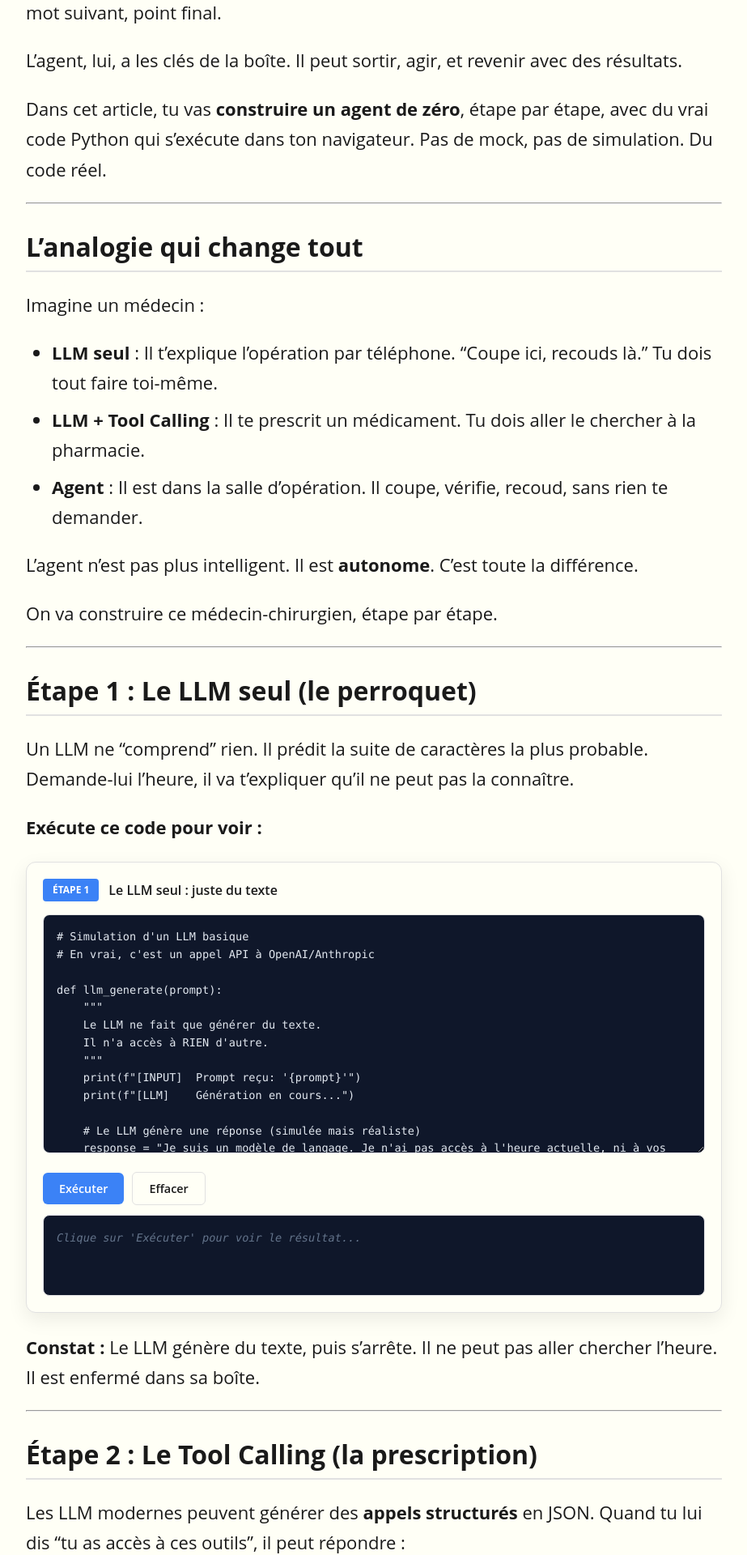
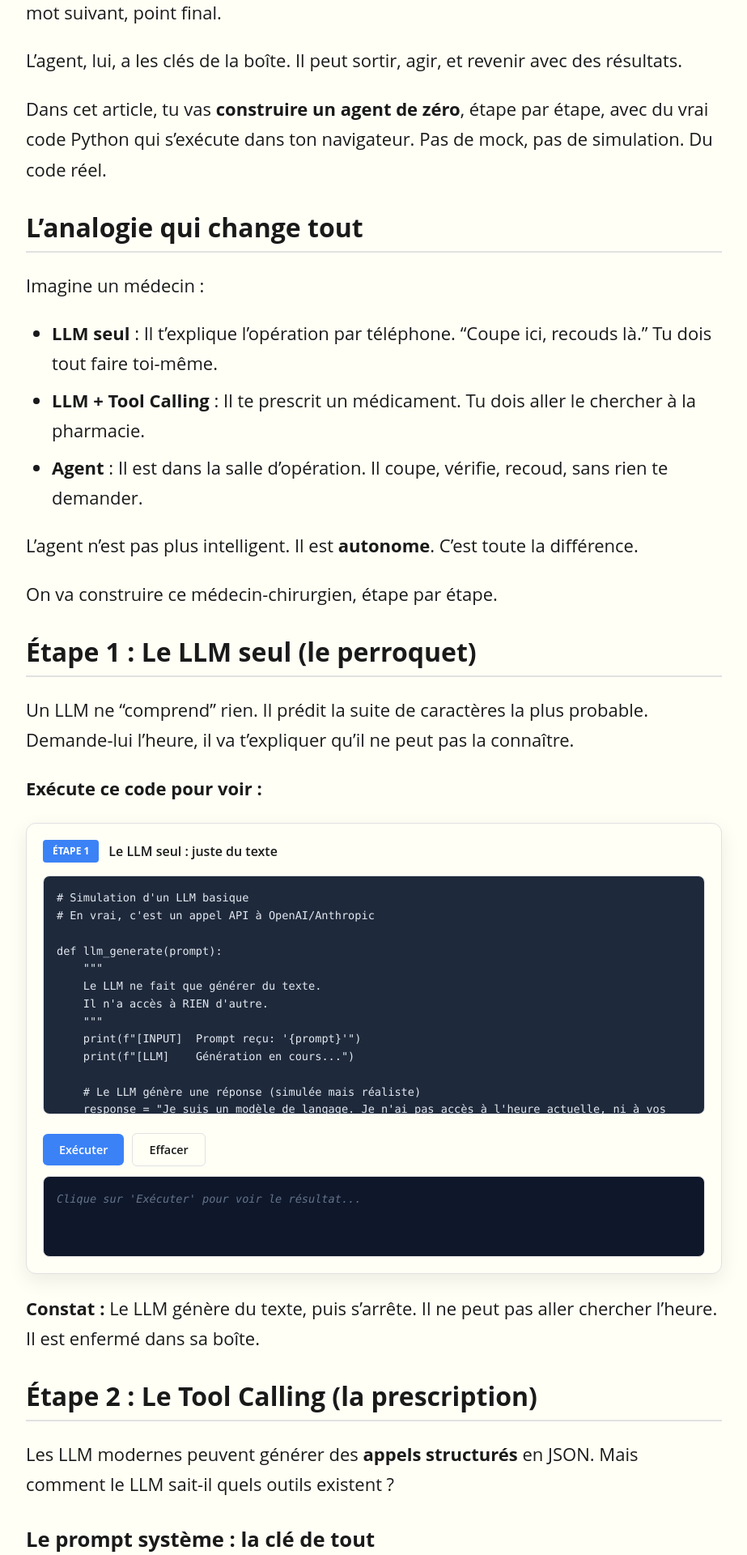
Before and after one commit to ssime-git/JustGeek, a Jekyll site: the page built from _posts/2026-03-29-qu-est-ce-qu-un-agent-ia.md, in a window 1280 px wide. Shown: the part 344-2264 px from the top of the page at 81% size, without its empty margins (178-1101 px from the left). Built offline with Jekyll 4.4.1, drawn with Linux system fonts in a browser that asks for light colours; some of the changed text lies outside the part shown.

Commit message:
feat: add tool calling explanation and improve demo code styling
- Added "Le prompt système" section explaining how LLMs receive tool definitions via JSON
- Added example API request showing tools array structure with get_time and calculate functions
- Clarified that LLMs do pattern matching on tool descriptions, not intelligent decision-making
- Made all demo code textareas readonly to prevent accidental editing
- Added CSS styling for readonly textareas with darker background and no resize
- Removed

````diff
--- a/_posts/2026-03-29-qu-est-ce-qu-un-agent-ia.md
+++ b/_posts/2026-03-29-qu-est-ce-qu-un-agent-ia.md
@@ -13,7 +13,6 @@
 
 Dans cet article, tu vas **construire un agent de zéro**, étape par étape, avec du vrai code Python qui s'exécute dans ton navigateur. Pas de mock, pas de simulation. Du code réel.
 
----
 
 ## L'analogie qui change tout
 
@@ -27,7 +26,6 @@
 
 On va construire ce médecin-chirurgien, étape par étape.
 
----
 
 ## Étape 1 : Le LLM seul (le perroquet)
 
@@ -40,7 +38,7 @@
     <span class="demo-badge">Étape 1</span>
     <span class="demo-title">Le LLM seul : juste du texte</span>
   </div>
-  <textarea class="pyodide-code" rows="12">
+  <textarea class="pyodide-code" rows="12" readonly>
 # Simulation d'un LLM basique
 # En vrai, c'est un appel API à OpenAI/Anthropic
 
@@ -72,11 +70,52 @@
 
 **Constat :** Le LLM génère du texte, puis s'arrête. Il ne peut pas aller chercher l'heure. Il est enfermé dans sa boîte.
 
----
 
 ## Étape 2 : Le Tool Calling (la prescription)
 
-Les LLM modernes peuvent générer des **appels structurés** en JSON. Quand tu lui dis "tu as accès à ces outils", il peut répondre :
+Les LLM modernes peuvent générer des **appels structurés** en JSON. Mais comment le LLM sait-il quels outils existent ?
+
+### Le prompt système : la clé de tout
+
+Quand tu appelles l'API d'OpenAI ou Anthropic avec des outils, tu envoies quelque chose comme ça :
+
+```json
+{
+  "model": "gpt-4",
+  "messages": [{"role": "user", "content": "Quelle heure est-il ?"}],
+  "tools": [
+    {
+      "type": "function",
+      "function": {
+        "name": "get_time",
+        "description": "Retourne l'heure actuelle du serveur",
+        "parameters": {"type": "object", "properties": {}}
+      }
+    },
+    {
+      "type": "function",
+      "function": {
+        "name": "calculate",
+        "description": "Évalue une expression mathématique",
+        "parameters": {
+          "type": "object",
+          "properties": {
+            "expression": {"type": "string", "description": "L'expression à calculer"}
+          }
+        }
+      }
+    }
+  ]
+}
+```
+
+Le LLM **voit** cette liste d'outils dans son contexte. Il ne "décide" pas intelligemment, il fait du **pattern matching** : "L'utilisateur demande l'heure → j'ai un outil `get_time` → je génère un JSON pour l'appeler."
+
+C'est du texte qui génère du texte. Pas de magie.
+
+### Ce que le LLM génère
+
+Quand il juge qu'un outil est pertinent, il répond :
 
 ```json
 {"tool": "get_time", "args": {}}
@@ -91,7 +130,7 @@
     <span class="demo-badge">Étape 2</span>
     <span class="demo-title">Tool Calling : le LLM génère du JSON</span>
   </div>
-  <textarea class="pyodide-code" rows="20">
+  <textarea class="pyodide-code" rows="20" readonly>
 import json
 
 def llm_with_tools(prompt, available_tools):
@@ -133,7 +172,6 @@
 
 **Question clé :** Le LLM a généré `{"tool": "get_time"}`. Mais qui va réellement appeler la fonction `get_time()` ? Pas le LLM. C'est **ton code**.
 
----
 
 ## Étape 3 : Le Dispatcher (ton code)
 
@@ -150,7 +188,7 @@
     <span class="demo-badge">Étape 3</span>
     <span class="demo-title">Le Dispatcher : parser et exécuter</span>
   </div>
-  <textarea class="pyodide-code" rows="35">
+  <textarea class="pyodide-code" rows="35" readonly>
 import json
 from datetime import datetime
 
@@ -215,7 +253,6 @@
 
 Mais il manque encore quelque chose : **la boucle**.
 
----
 
 ## Étape 4 : La Boucle Autonome (l'agent)
 
@@ -434,7 +471,6 @@
   <div class="pyodide-output"></div>
 </div>
 
----
 
 ## Résumé : LLM vs Tool Calling vs Agent
 
@@ -446,7 +482,6 @@
 | Boucle autonome | Non | Non | Oui |
 | Gère plusieurs étapes | Non | Non | Oui |
 
----
 
 ## Ce que tu as appris
 
@@ -459,7 +494,6 @@
 
 La prochaine fois que tu utilises Claude ou GPT avec des outils, tu sauras exactement ce qui se passe sous le capot.
 
----
 
 <!-- Turnstile Script -->
 <script src="https://challenges.cloudflare.com/turnstile/v0/api.js" async defer></script>
--- a/assets/css/agent-demos.css
+++ b/assets/css/agent-demos.css
@@ -54,6 +54,17 @@
   outline: none;
   border-color: #3b82f6;
   box-shadow: 0 0 0 3px rgba(59, 130, 246, 0.2);
+}
+
+.pyodide-cell textarea.pyodide-code[readonly] {
+  background: #1e293b;
+  cursor: default;
+  resize: none;
+}
+
+.pyodide-cell textarea.pyodide-code[readonly]:focus {
+  border-color: var(--border-color);
+  box-shadow: none;
 }
 
 .pyodide-controls {
````
